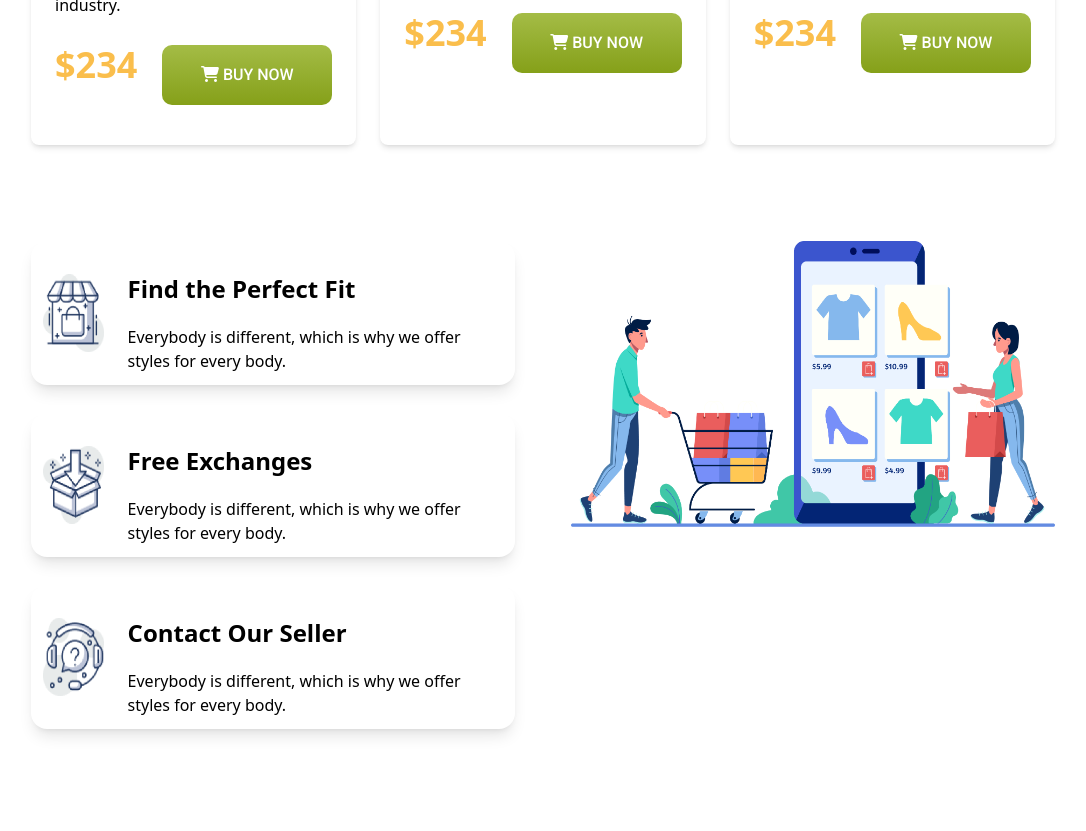
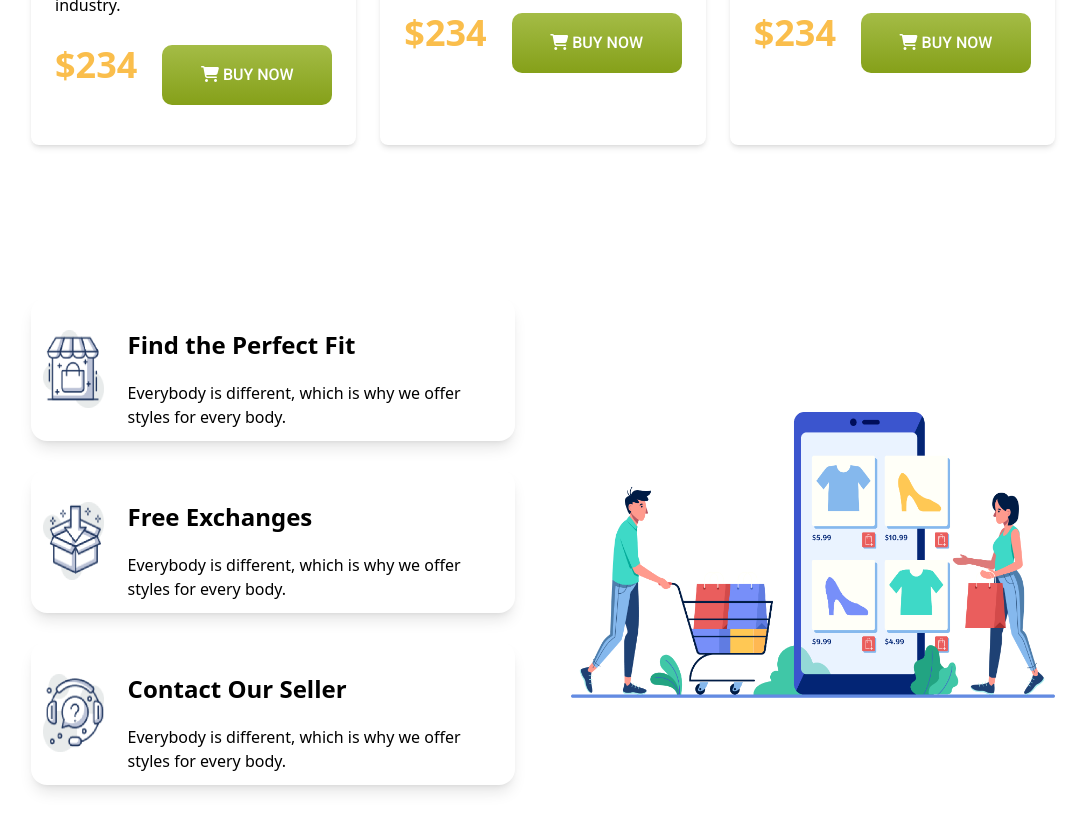
Before and after one commit to Mahedihasanimam/penguin-fashion, a plain HTML site: page index.html in a window 1280 px wide. Shown: the part 2196-3027 px from the top of the page, without its empty margins (97-1183 px from the left). Before the commit the page ends 2953 px from the top, so only its background shows below. Drawn offline with nearby package versions, Linux system fonts and the light colour scheme.

Commit message:
testing done

```diff
--- a/index.html
+++ b/index.html
@@ -127,7 +127,7 @@
     </section>
     <!-- last section  -->
     <section class="containerr">
-      <div class="lg:flex gap-14 flex-row justify-between">
+      <div class="lg:flex gap-14 flex-row justify-between items-center my-28">
         <div class="lg:w-1/2 w-full">
           <div class="flex justify-between items-center gap-6 p-3  bg-white shadow-lg rounded-2xl mb-7">
             <div>
```
